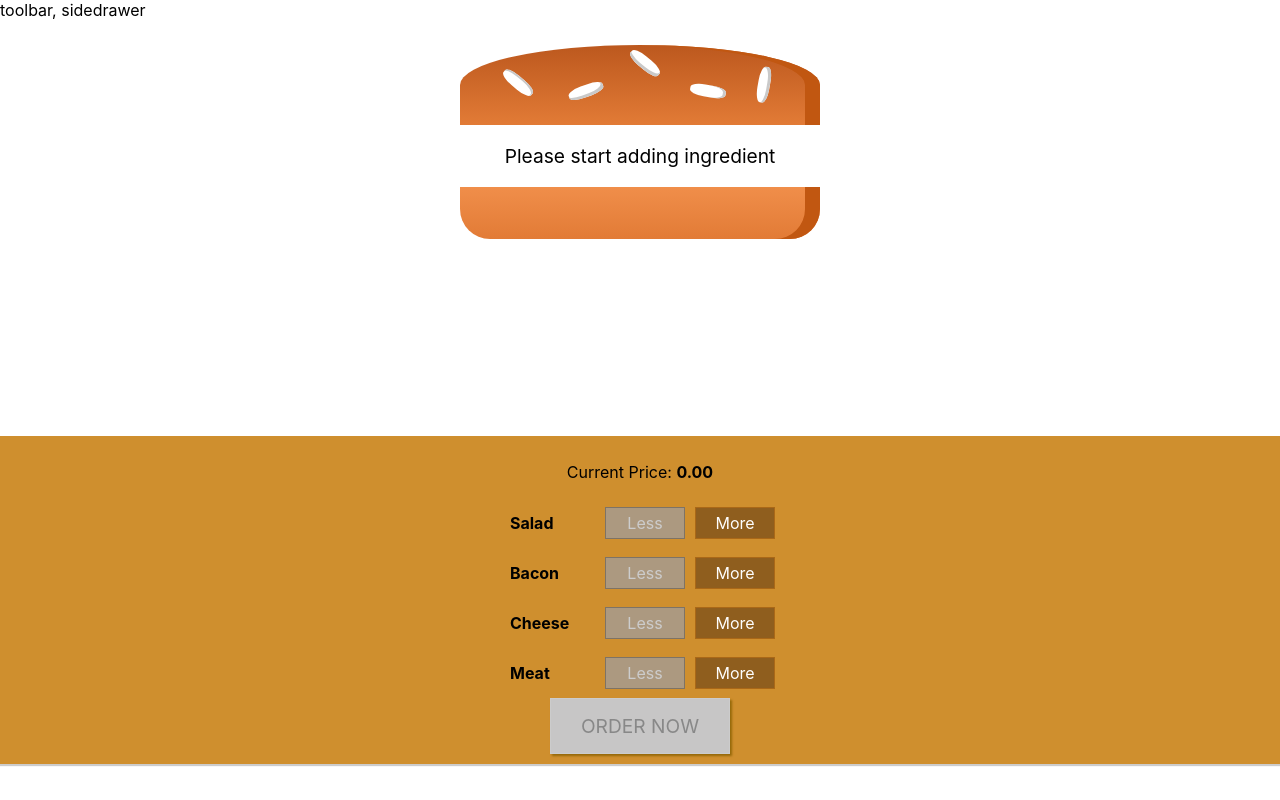
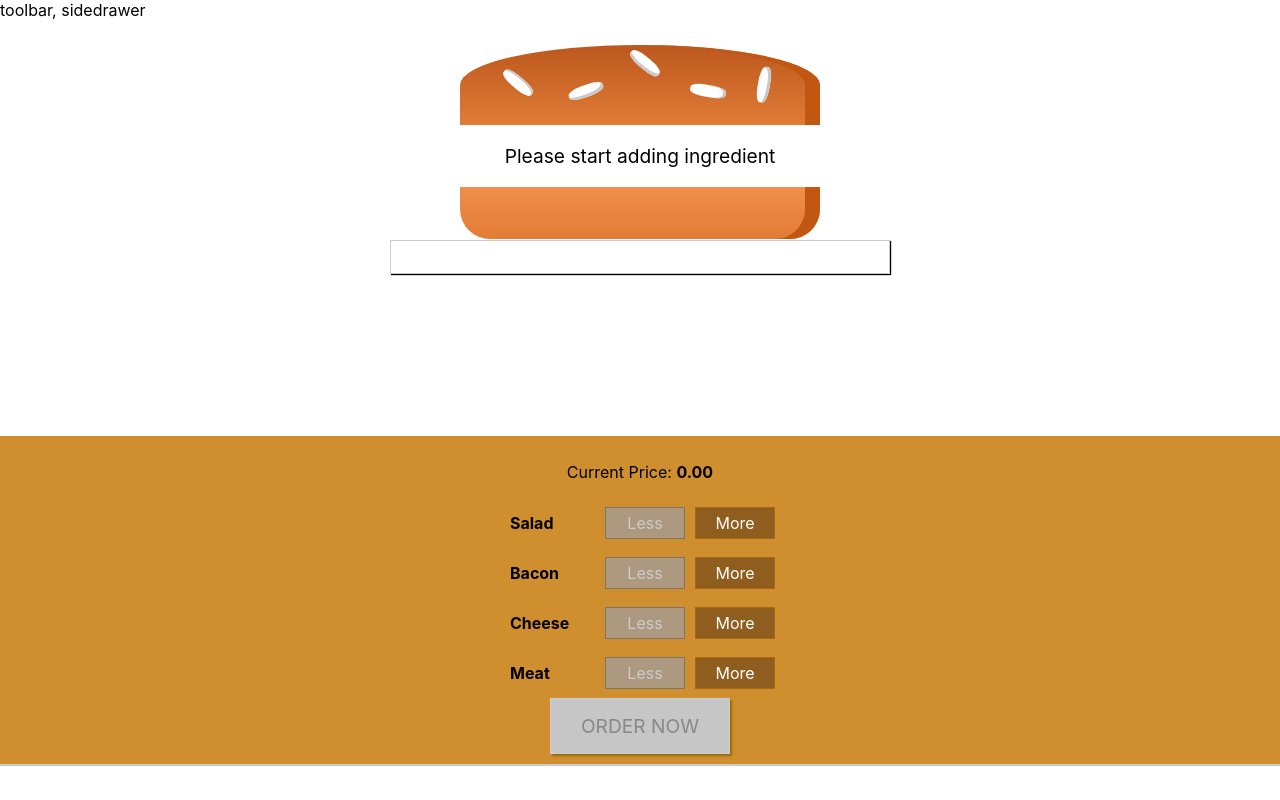
Before and after one commit to wang0805/komb3, a React (Create React App) app: page / in a window 1280 px wide. Built offline with nearby package versions, Linux system fonts and the light colour scheme.

Commit message:
order summary and ui

```diff
--- /dev/null
+++ b/src/components/ui/modal/modal.js
@@ -0,0 +1,7 @@
+import React from "react";
+
+import classes from "./modal.module.css";
+
+const modal = props => <div className={classes.Modal}>{props.children}</div>;
+
+export default modal;
--- /dev/null
+++ b/src/components/ui/modal/modal.module.css
@@ -0,0 +1,20 @@
+.Modal {
+    position: fixed;
+    z-index: 500;
+    background-color: white;
+    width: 70%;
+    border: 1px solid #ccc;
+    box-shadow: 1px 1px 1px black;
+    padding: 16px;
+    left: 15%;
+    top: 30%;
+    box-sizing: border-box;
+    transition: all 0.3s ease-out;
+}
+
+@media (min-width: 600px) {
+    .Modal {
+        width: 500px;
+        left: calc(50% - 250px);
+    }
+}
--- a/src/containers/Kombbuilder/Kombbuilder.js
+++ b/src/containers/Kombbuilder/Kombbuilder.js
@@ -1,6 +1,8 @@
 import React, { Component, Fragment } from "react";
+
 import Kombucha from "../../components/kombucha/kombucha";
 import Buildcontrols from "../../components/kombucha/buildcontrols/buildcontrols";
+import Modal from "../../components/ui/modal/modal";
 
 const INGREDIENT_PRICES = {
   salad: 0.5,
@@ -18,7 +20,8 @@
       meat: 0
     },
     totalPrice: 0,
-    purchasable: false
+    purchasable: false,
+    purchasing: false
   };
 
   updatePurchaseState(ingredients) {
@@ -54,6 +57,10 @@
     this.updatePurchaseState(updatedIngredients);
   };
 
+  purchaseHandler = () => {
+    this.setState({ purchasing: true });
+  };
+
   render() {
     const disabledInfo = {
       ...this.state.ingredients
@@ -63,6 +70,7 @@
     }
     return (
       <Fragment>
+        <Modal />
         <Kombucha ingredients={this.state.ingredients} />
         <Buildcontrols
           ingredientAdded={this.addIngredient}
```
Also changed, not shown: src/components/kombucha/ordersummary/ordersummary.js (added), src/components/ui/backdrop/backdrop.js (added).
